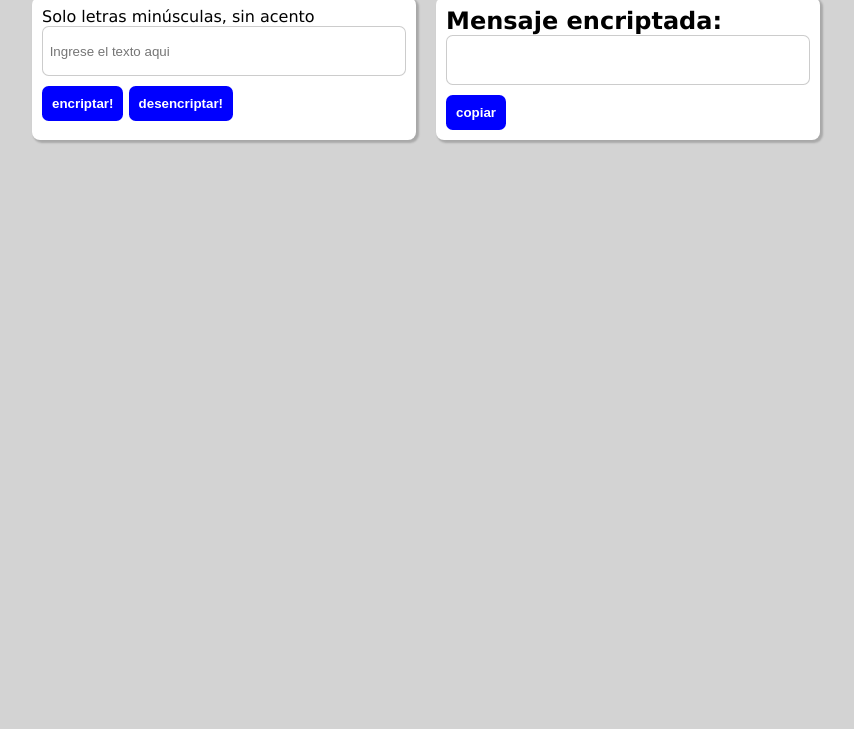
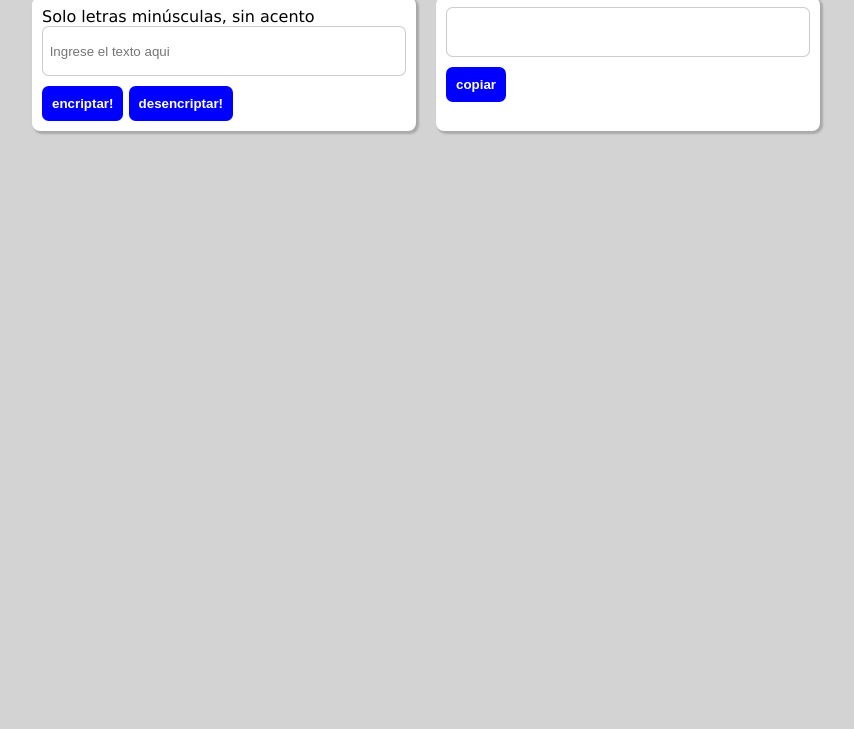
Before and after one commit to JeanmarieAluraLatam/challenge-oracle-decoder, a plain HTML site: page index.html in a window 1280 px wide. Shown: the part 71-800 px from the top of the page, without its empty margins (214-1068 px from the left). Drawn offline with Linux system fonts and the light colour scheme.

Commit message:
elimine 1 linea

```diff
--- a/index.html
+++ b/index.html
@@ -19,9 +19,7 @@
         <input class="btn" type="submit" value="desencriptar!" id="btn-desencriptar">
       </form>
     </section>
-
     <section class="msg box">
-      <h2 id="">Mensaje encriptada:</h2>
       <input class="text-input" type="text" id="msg"></input>
       <input class="btn" type="submit" value="copiar" id="btn-copy">
     </section>
```
